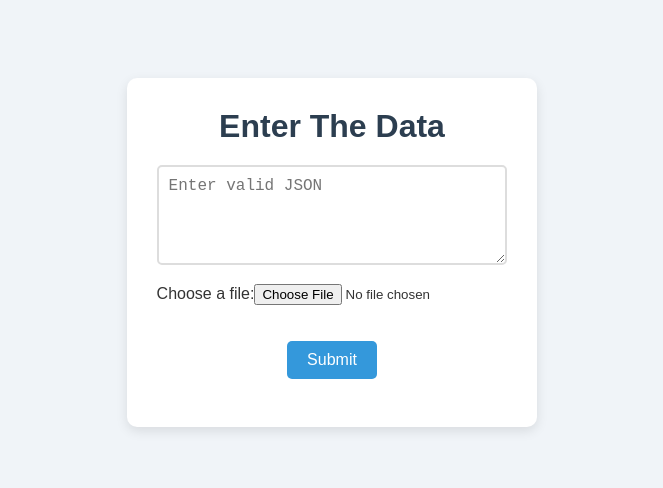
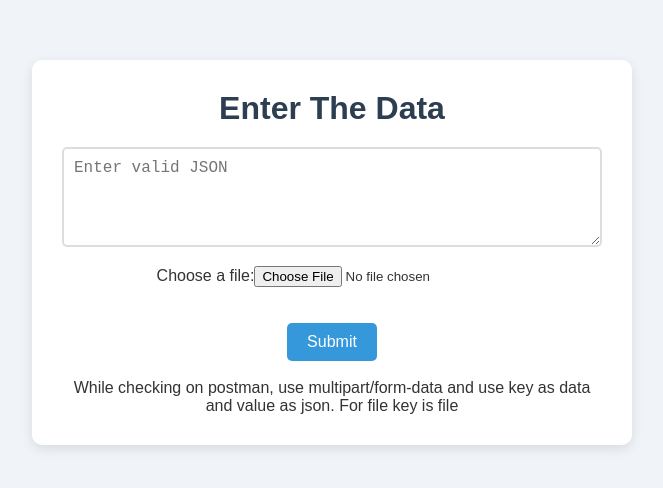
Before and after one commit to mukul-bhalla/RA2111003030252_Bajaj_Test, a React (Vite) app: page / in a window 1280 px wide. Shown: the part 148-636 px from the top of the page, without its empty margins (308-971 px from the left). Built offline with nearby package versions, Linux system fonts and the light colour scheme.

Commit message:
Final commit

```diff
--- a/src/App.jsx
+++ b/src/App.jsx
@@ -48,7 +48,7 @@ const App = () => {
         file_b64: file || ""
       };
 
-      const res = await axios.post("http://localhost:3000/bfhl", payload);
+      const res = await axios.post("https://bajaj-test-9541.onrender.com/bfhl", payload);
       setResponse(res.data);
 
       alert('Submission successful!');
@@ -123,6 +123,8 @@ const App = () => {
       )}
 
       <div>{renderResponse()}</div>
+
+      <p>While checking on postman, use multipart/form-data and use key as data and value as json. For file key is file</p>
     </div>
   );
 };
```
